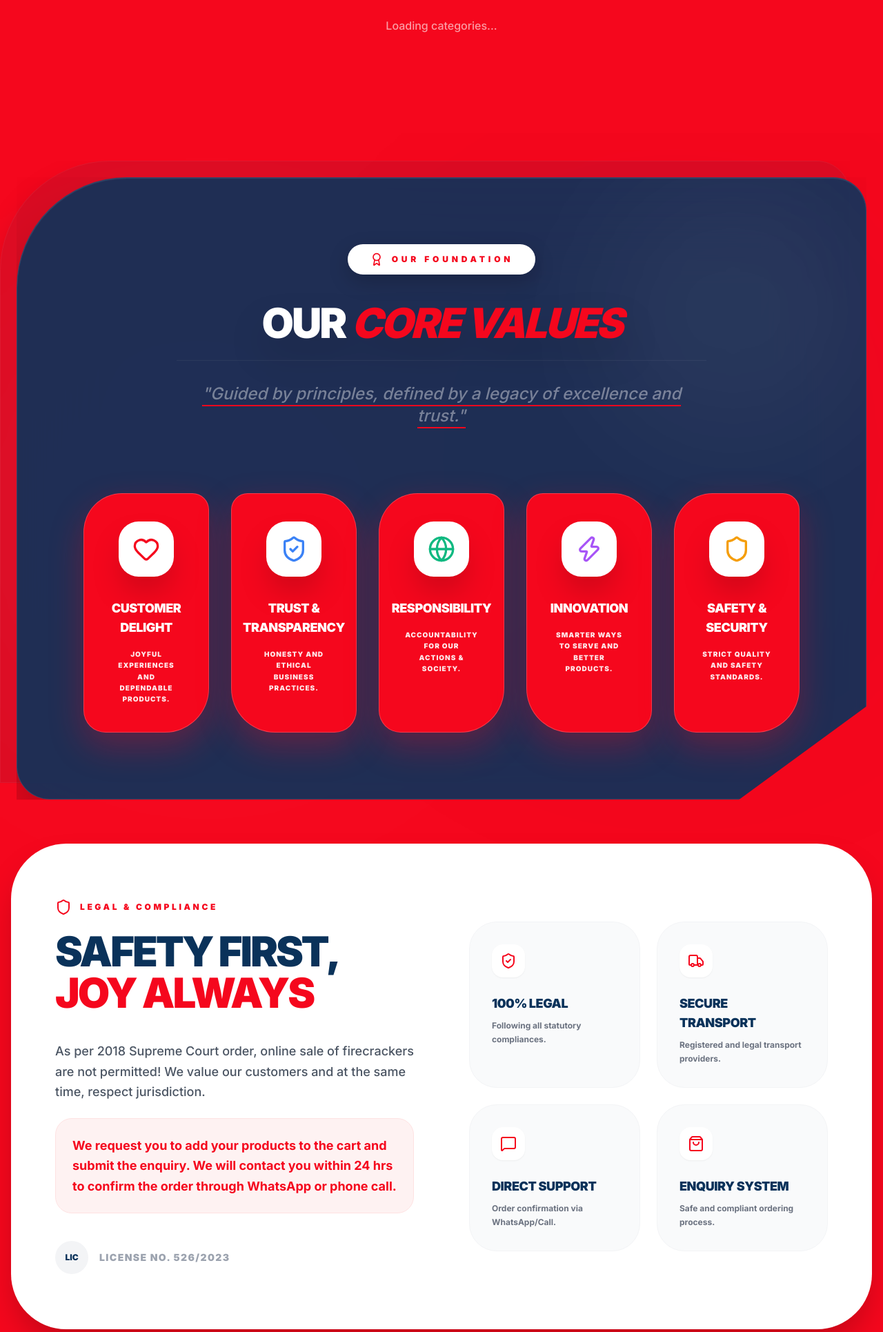
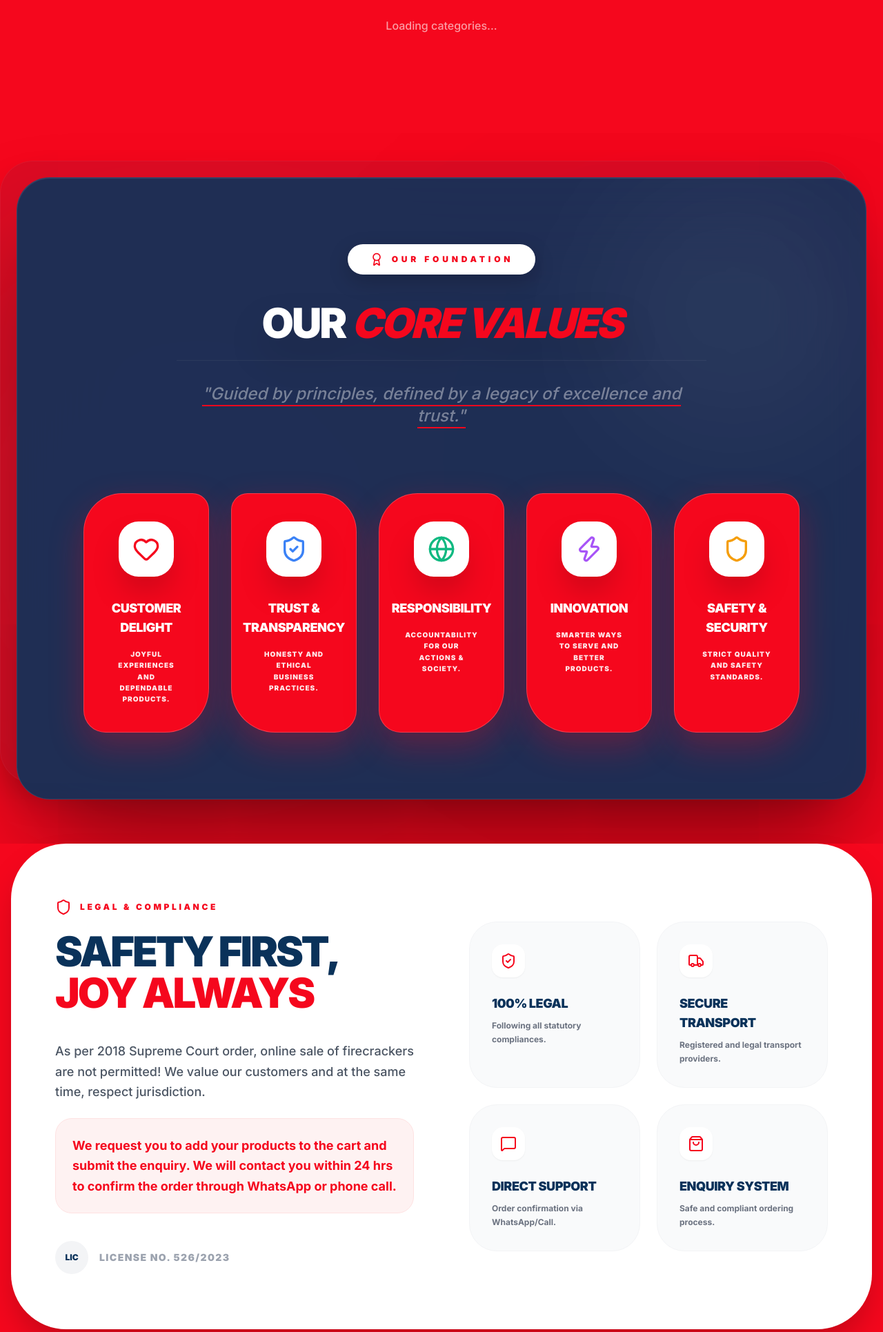
Before and after one commit to RamyaJeyachandran/AuraaCrackers, a Django app: page / in a window 1280 px wide. Shown: the part 1327-3258 px from the top of the page at 69% size. Run offline with Django 4.2, Linux system fonts and the light colour scheme; data that the repository does not hold is empty; parts of the project's set-up code (start-up, migrations or seed data) failed here and were passed over; some libraries are stand-ins or nearby versions.

Commit message:
UI: Standardized section shapes to rounded rectangles & DEPLOY: Updated domains and port mapping for production

```diff
--- a/apps/crackers/templates/crackers/home.html
+++ b/apps/crackers/templates/crackers/home.html
@@ -141,13 +141,13 @@
 
     <style>
         .advantage-section {
-            border-radius: 4rem 2rem 6rem 3rem;
+            border-radius: 3rem;
             clip-path: none;
         }
         @media (min-width: 1024px) {
             .advantage-section {
-                border-radius: 10rem 3rem 15rem 5rem;
-                clip-path: polygon(10% 0, 100% 0, 100% 90%, 90% 100%, 0 100%, 0 10%);
+                border-radius: 3rem;
+                clip-path: none;
             }
         }
     </style>
@@ -161,12 +161,11 @@
 
         <div class="max-w-7xl mx-auto relative group/main">
             <!-- Layered Offset Background Panel (Decorative) -->
-            <div class="absolute -top-6 -left-6 w-full h-full bg-black/10 border border-white/5 shadow-2xl rounded-[10rem_3rem_0_0] pointer-events-none transition-transform duration-1000 group-hover/main:-translate-x-2 group-hover/main:-translate-y-2"
-                 style="clip-path: polygon(0 0, 100% 0, 100% 85%, 85% 100%, 0 100%);"></div>
+            <div class="absolute -top-6 -left-6 w-full h-full bg-black/10 border border-white/5 shadow-2xl rounded-[3rem] pointer-events-none transition-transform duration-1000 group-hover/main:-translate-x-2 group-hover/main:-translate-y-2"></div>
 
             <!-- The 2026 Asymmetric Floating Panel -->
             <div class="relative bg-[#0A325A]/90 backdrop-blur-3xl border border-white/10 p-12 md:p-24 shadow-[0_80px_150px_-30px_rgba(0,0,0,0.5),inset_0_1px_1px_rgba(255,255,255,0.1)] overflow-hidden transition-all duration-700 hover:shadow-[0_100px_180px_-40px_rgba(0,0,0,0.7)]"
-                 style="border-radius: 10rem 3rem 0 3rem; clip-path: polygon(0 0, 100% 0, 100% 85%, 85% 100%, 0 100%);">
+                 style="border-radius: 3rem;">
 
                 <!-- Internal Glow Accents -->
                 <div class="absolute top-0 right-0 w-96 h-96 bg-white/5 rounded-full blur-[100px] pointer-events-none"></div>
@@ -309,10 +308,10 @@
     <div class="py-16 bg-white px-6">
         <div class="max-w-7xl mx-auto relative group/support">
             <!-- Layered Offset Background (Atmospheric Glow) -->
-            <div class="absolute -inset-8 bg-auraa-red/[0.03] border border-auraa-red/5 rounded-[12rem_4rem_10rem_6rem] rotate-1 scale-105 pointer-events-none group-hover/support:rotate-0 group-hover/support:scale-100 transition-all duration-[1.5s]"></div>
+            <div class="absolute -inset-8 bg-auraa-red/[0.03] border border-auraa-red/5 rounded-[3rem] rotate-1 scale-105 pointer-events-none group-hover/support:rotate-0 group-hover/support:scale-100 transition-all duration-[1.5s]"></div>
 
             <section class="relative bg-[#0A325A] p-16 md:p-32 shadow-[0_100px_150px_-40px_rgba(0,0,0,0.5),inset_0_1px_1px_rgba(255,255,255,0.1)] overflow-hidden transition-all duration-1000 group-hover/support:shadow-[0_120px_180px_-50px_rgba(0,0,0,0.6)] group-hover/support:-translate-y-4"
-                     style="border-radius: 12rem 4rem 10rem 6rem; clip-path: polygon(0 0, 100% 5%, 100% 100%, 8% 95%);">
+                     style="border-radius: 3rem;">
 
                 <!-- Inner 3D Background Decorative Layers -->
                 <div class="absolute inset-0 z-0">
@@ -396,11 +395,11 @@
 
         <div class="max-w-7xl mx-auto relative group/testimonials">
             <!-- Layered Offset Background (Atmospheric Glow - Darkened for White BG) -->
-            <div class="absolute -inset-10 bg-[#0A325A]/[0.05] border border-gray-100 rounded-[15rem_5rem_12rem_8rem] -rotate-2 scale-105 pointer-events-none group-hover/testimonials:rotate-0 group-hover/testimonials:scale-100 transition-all duration-[2000ms]"></div>
+            <div class="absolute -inset-10 bg-[#0A325A]/[0.05] border border-gray-100 rounded-[3rem] -rotate-2 scale-105 pointer-events-none group-hover/testimonials:rotate-0 group-hover/testimonials:scale-100 transition-all duration-[2000ms]"></div>
 
             <!-- The 2026 Asymmetric Organic Container - Inverted to Dark Navy for Visibility on White -->
             <div class="relative bg-[#0A325A]/95 backdrop-blur-3xl border border-white/10 p-16 md:p-32 shadow-[0_120px_180px_-40px_rgba(0,0,0,0.4),inset_0_1px_1px_rgba(255,255,255,0.05)] overflow-hidden transition-all duration-1000 group-hover/testimonials:shadow-[0_150px_220px_-50px_rgba(0,0,0,0.5)]"
-                 style="border-radius: 15rem 4rem 10rem 6rem; clip-path: polygon(0 0, 100% 2%, 100% 100%, 5% 98%);">
+                 style="border-radius: 3rem;">
 
                 <!-- Inner Decorative Accents -->
                 <div class="absolute top-0 right-0 w-full h-full bg-[radial-gradient(circle_at_100%_0%,_rgba(245,7,29,0.1)_0%,_transparent_50%)] pointer-events-none"></div>
@@ -566,10 +565,10 @@
     <div class="py-16 bg-white px-6">
         <div class="max-w-6xl mx-auto relative group/cta">
             <!-- Layered Offset Background (Atmospheric Glow) -->
-            <div class="absolute -inset-6 bg-[#0A325A]/[0.05] border border-gray-100 rounded-[4rem_15rem_3rem_12rem] -rotate-1 scale-105 pointer-events-none group-hover/cta:rotate-0 transition-all duration-[1s]"></div>
+            <div class="absolute -inset-6 bg-[#0A325A]/[0.05] border border-gray-100 rounded-[3rem] -rotate-1 scale-105 pointer-events-none group-hover/cta:rotate-0 transition-all duration-[1s]"></div>
 
             <section class="relative bg-auraa-red py-32 text-center text-white shadow-[0_80px_150px_-30px_rgba(245,7,29,0.4)] overflow-hidden transition-all duration-700 group-hover:-translate-y-4 group-hover:shadow-[0_100px_180px_-40px_rgba(245,7,29,0.5)]"
-                     style="border-radius: 4rem 15rem 3rem 12rem; clip-path: polygon(0 4%, 95% 0, 100% 100%, 0 92%);">
+                     style="border-radius: 3rem;">
 
                 <!-- Inner 3D Glow Effects -->
                 <div class="absolute top-0 left-0 w-full h-full bg-[radial-gradient(circle_at_0%_0%,_rgba(255,255,255,0.15)_0%,_transparent_50%)] pointer-events-none"></div>
@@ -605,7 +604,7 @@
     <div class="py-16 bg-white px-6">
         <div class="max-w-7xl mx-auto relative group/advantage">
             <!-- Layered Offset Background -->
-            <div class="absolute -inset-10 bg-auraa-red/[0.03] border border-auraa-red/5 rounded-[10rem_3rem_15rem_5rem] rotate-2 scale-105 pointer-events-none group-hover/advantage:rotate-0 transition-all duration-[2s]"></div>
+            <div class="absolute -inset-10 bg-auraa-red/[0.03] border border-auraa-red/5 rounded-[3rem] rotate-2 scale-105 pointer-events-none group-hover/advantage:rotate-0 transition-all duration-[2s]"></div>
 
             <section class="relative bg-[#0A325A] px-8 py-16 md:p-32 shadow-[0_120px_180px_-40px_rgba(0,0,0,0.8)] overflow-hidden transition-all duration-1000 group-hover/advantage:shadow-[0_150px_220px_-50px_rgba(0,0,0,0.9)] advantage-section">
 
--- a/docker-compose.yml
+++ b/docker-compose.yml
@@ -118,7 +118,7 @@ services:
       context: .
       dockerfile: nginx/Dockerfile
     ports:
-      - "8080:80"
+      - "80:80"
     volumes:
       - ./staticfiles:/var/www/static
       - ./media:/var/www/media
```
Also changed, not shown: 2 other files.
